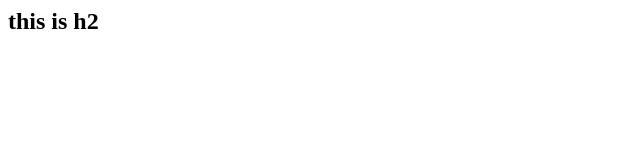
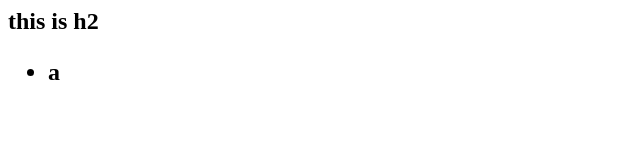
Before and after one commit to husnasadaat/localRepo, a plain HTML site: page index.html in a window 1280 px wide. Shown: the full height of the page, 0-640 px from the left. Drawn offline with Linux system fonts and the light colour scheme.

Commit message:
add list

```diff
--- a/index.html
+++ b/index.html
@@ -1 +1,6 @@
-<h2>this is h2</h2>
+<h2>
+  this is h2
+  <ul>
+    <li>a</li>
+  </ul>
+</h2>
```
